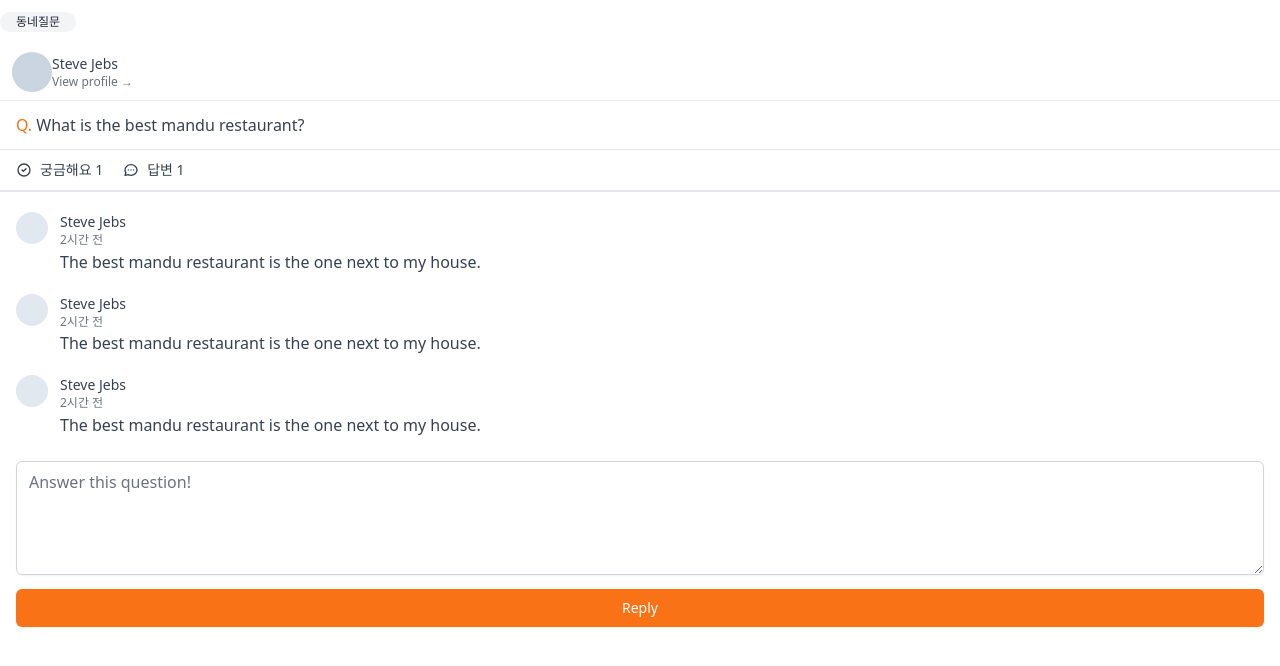
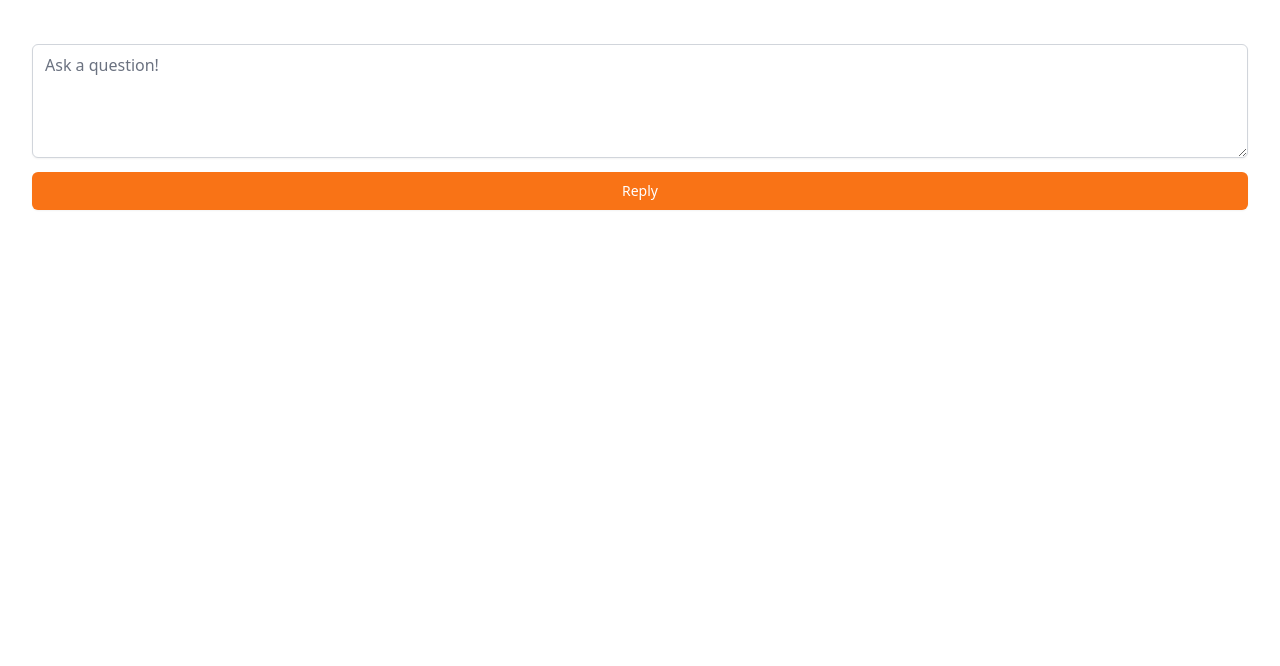
Before and after one commit to eunoiahyunseo/carrot-market, a Next.js app: page /community/write in a window 1280 px wide. Shown: the top 666 px of the page. Built offline with nearby package versions, Linux system fonts and the light colour scheme.

Commit message:
#5.7-1 Community Write UI

```diff
--- /dev/null
+++ b/pages/community/write.tsx
@@ -0,0 +1,24 @@
+import type { NextPage } from "next";
+
+const Write: NextPage = () => {
+  return (
+    <div className="px-4 py-10">
+      <div className="px-4">
+        <textarea
+          rows={4}
+          placeholder="Ask a question!"
+          className="focus:border-1 mt-1 w-full rounded-md border-gray-300 shadow-sm focus:border-orange-500 focus:ring-1 focus:ring-orange-500"
+        />
+        <button
+          className="mt-2 w-full rounded-md border border-transparent bg-orange-500
+                            py-2 px-4 text-sm font-medium text-white shadow-sm hover:bg-orange-600
+                              focus:outline-none focus:ring-2 focus:ring-orange-500 focus:ring-offset-2"
+        >
+          Reply
+        </button>
+      </div>
+    </div>
+  );
+};
+
+export default Write;
```
